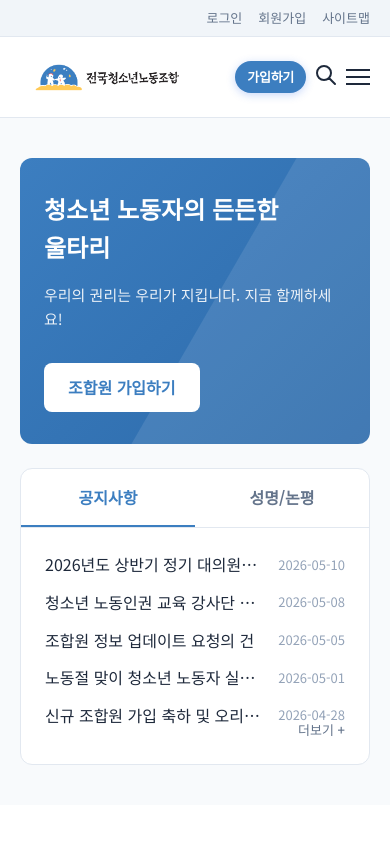
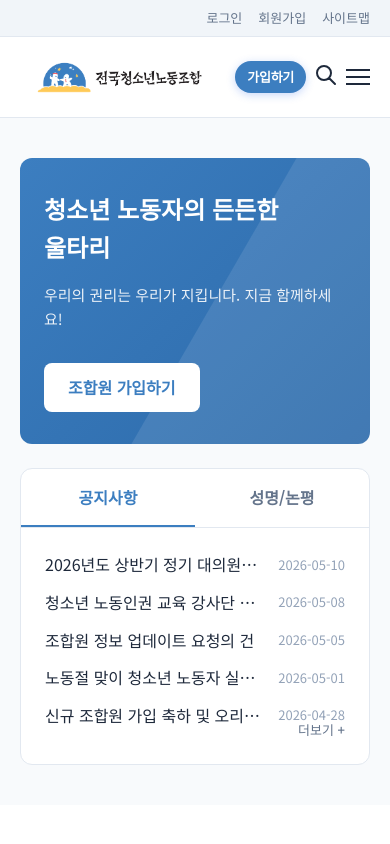
Before and after one commit to seoyoengp/jeoncheongno.github.io, a website: page index.html in a window 390 px wide. Shown: the top 844 px of the page. Drawn offline with Linux system fonts and the light colour scheme; no server answers.

Commit message:
style: 모바일 헤더 로고 크기 추가 확대 (56px -> 64px)

```diff
--- a/styles/main.css
+++ b/styles/main.css
@@ -571,7 +571,7 @@ button {
   }
 
   .logo-img {
-    height: 56px;
+    height: 64px;
   }
 
   .header-actions {
```
